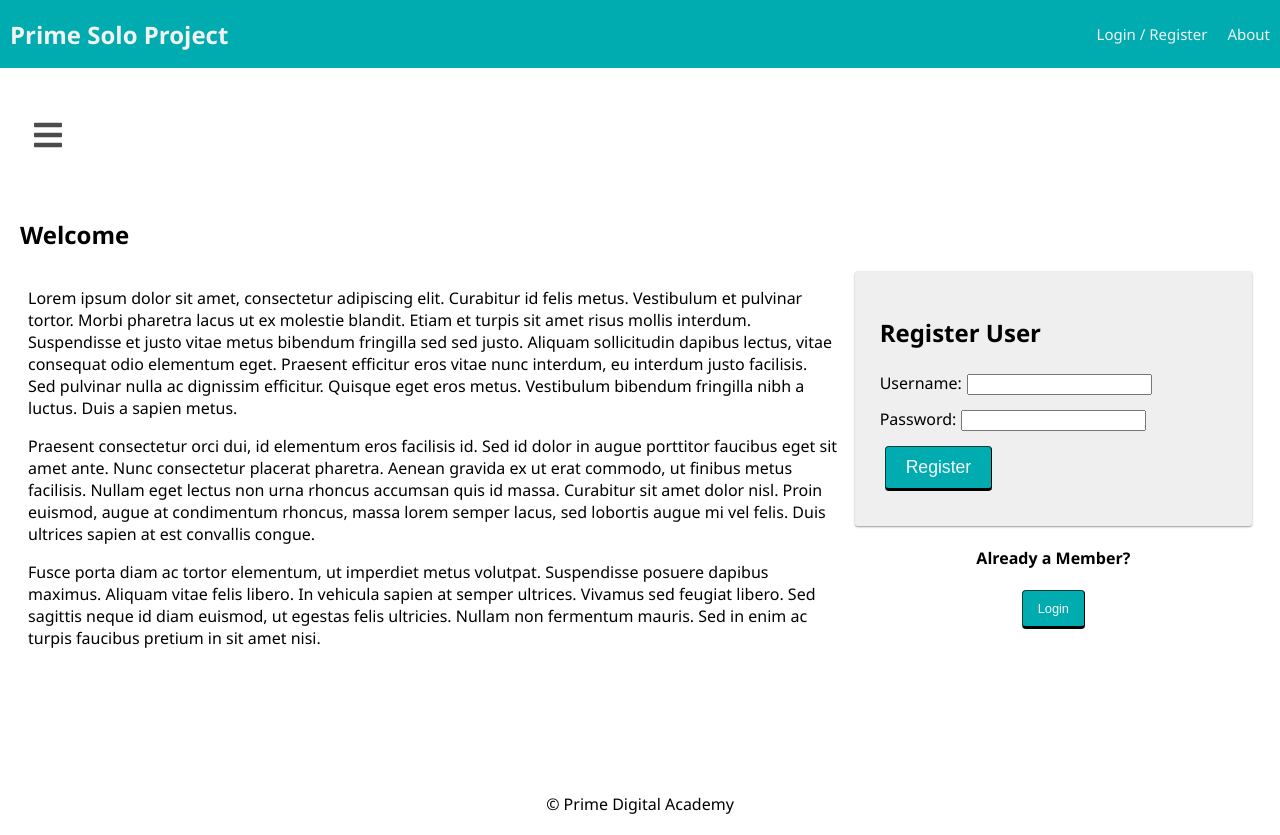
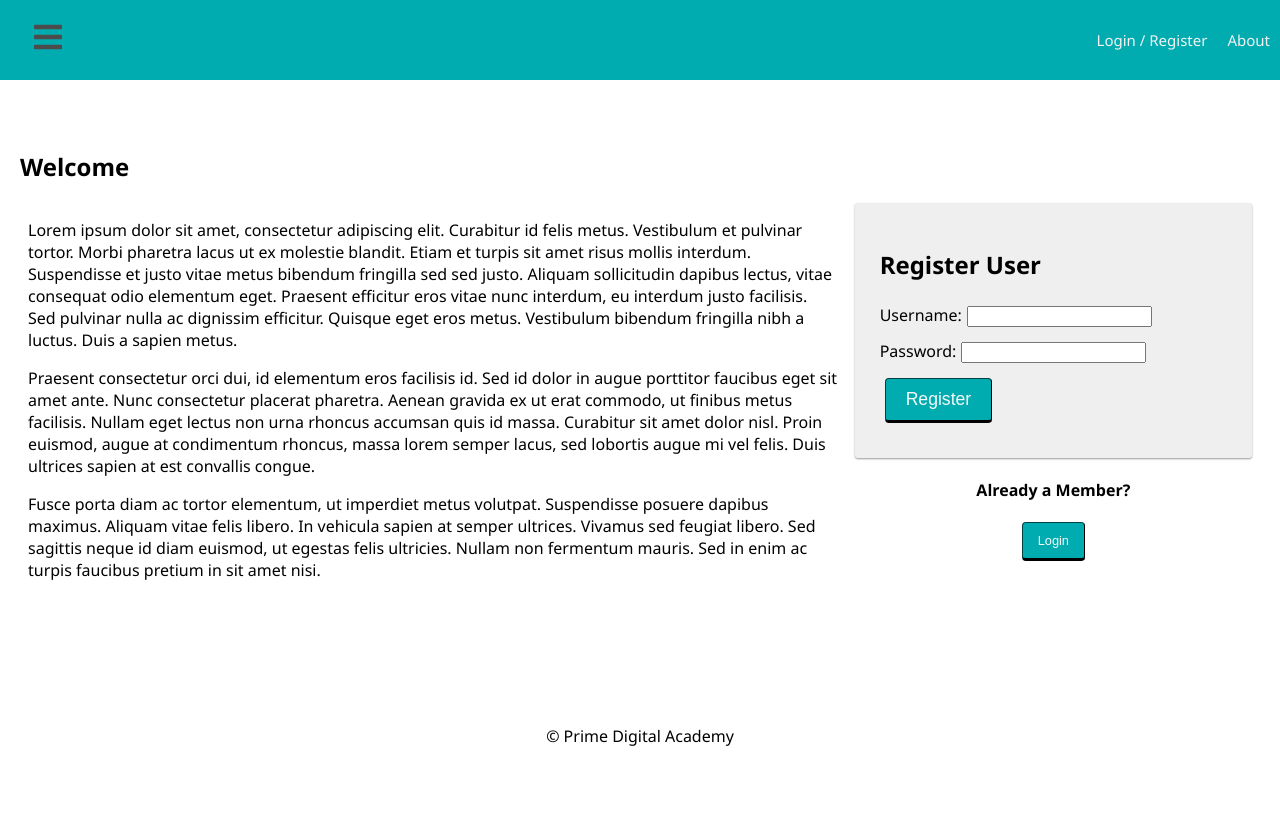
Before and after one commit to marc-mccarthy/police-conduct, a React (Create React App) app: page /info#/home in a window 1280 px wide. After the commit the page ends 800 px from the top, so only its background shows below. Built offline with nearby package versions, Linux system fonts and the light colour scheme; no server answers.

Commit message:
SideBar Functional, routes prepared

```diff
--- a/src/components/App/App.jsx
+++ b/src/components/App/App.jsx
@@ -37,7 +37,6 @@ function App() {
     <Router>
       <div>
         <Nav />
-        <SideBar />
         <Switch>
           {/* Visiting localhost:3000 will redirect to localhost:3000/home */}
           <Redirect exact from="/" to="/home" />
@@ -72,14 +71,11 @@ function App() {
           </ProtectedRoute>
 
           <ProtectedRoute
-            // logged in shows InfoPage else shows LoginPage
             exact
             path="/logout"
           >
             <LogOutRoute />
           </ProtectedRoute>
-
-
 
 
           <Route
--- a/src/components/Nav/Nav.jsx
+++ b/src/components/Nav/Nav.jsx
@@ -3,14 +3,16 @@ import { Link } from 'react-router-dom';
 import LogOutButton from '../LogOutButton/LogOutButton';
 import './Nav.css';
 import { useSelector } from 'react-redux';
+import SideBar from '../SideBar/SideBar';
 
 function Nav() {
   const user = useSelector((store) => store.user);
 
   return (
     <div className="nav">
+        <SideBar className='SidebarNav' />
       <Link to="/home">
-        <h2 className="nav-title">Prime Solo Project</h2>
+        <h2 className="nav-title"></h2>
       </Link>
       <div>
         {/* If no user is logged in, show these links */}
```
